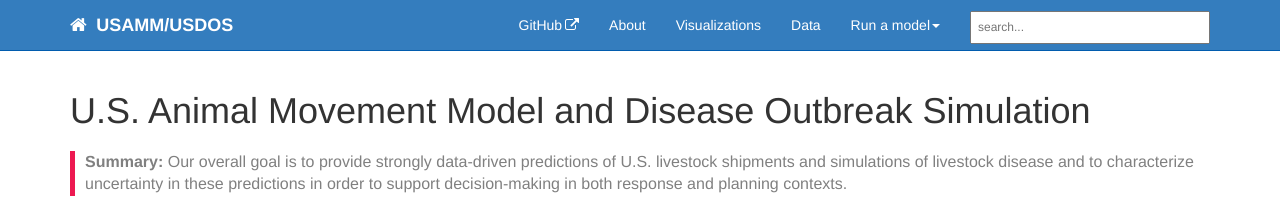
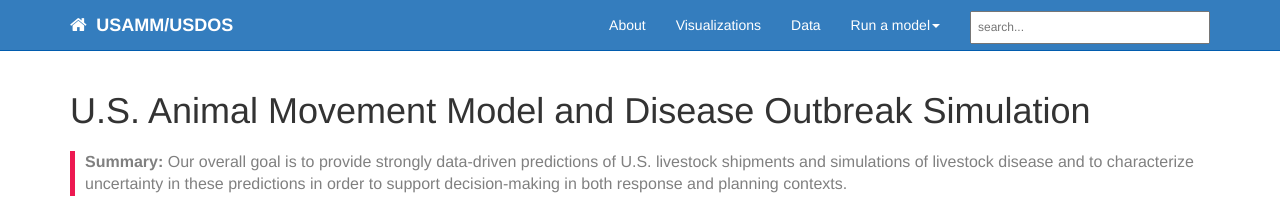
Before and after one commit to webblabb/usammusdos, a Jekyll site: the page built from index.md, in a window 1280 px wide. Shown: the top 208 px of the page. Built offline with Jekyll 4.4.1, drawn with Linux system fonts in a browser that asks for light colours; nearby versions of some CDN libraries; comment, search, counter and statistics services are not loaded.

Commit message:
Removing github link in topnav

```diff
--- a/_data/topnav.yml
+++ b/_data/topnav.yml
@@ -3,8 +3,6 @@
 topnav:
 - title: Topnav
   items:
-    - title: GitHub
-      external_url: https://github.com/webblabb/USDOSv2.1
     - title: About
       url: /about
     - title: Visualizations
```
